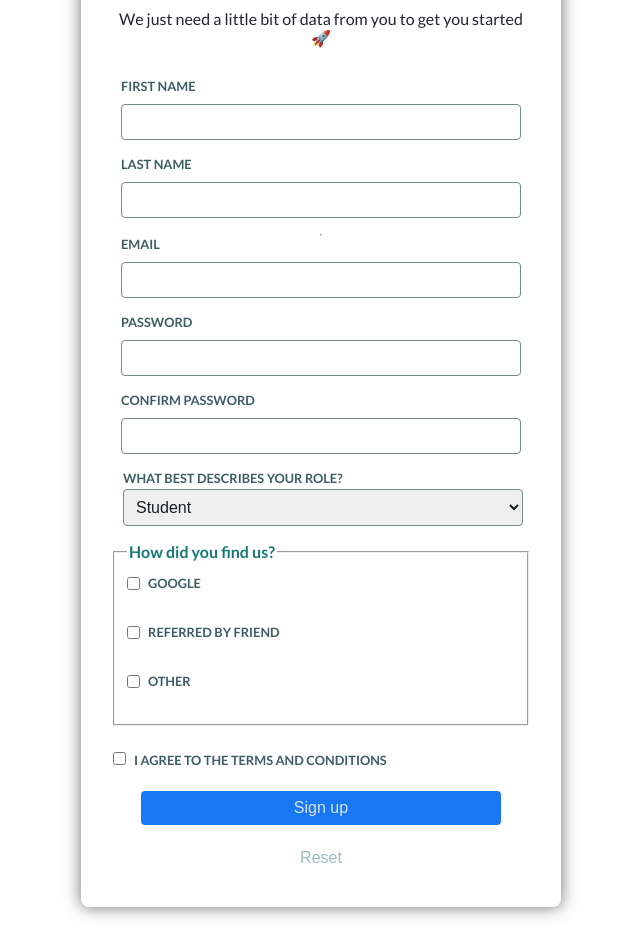
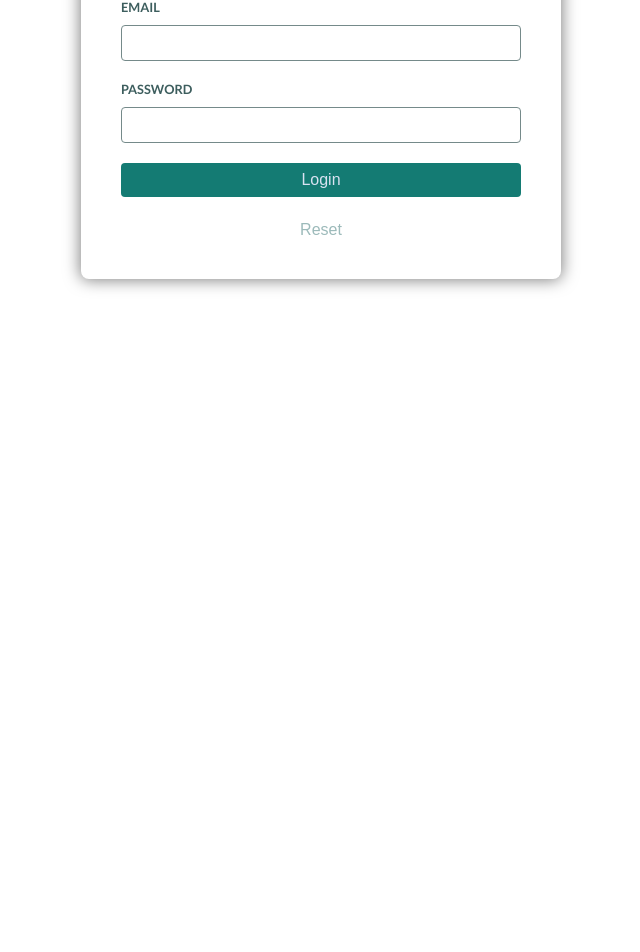
Before and after one commit to Richstar-plus/forms-user-input, a React (Vite) app: page / in a window 1280 px wide. Shown: the part 335-1287 px from the top of the page, without its empty margins (319-959 px from the left). After the commit the page ends 832 px from the top, so only its background shows below. Built offline with nearby package versions, Linux system fonts and the light colour scheme.

Commit message:
Refactor App component to use StateLogin instead of Signup; add error handling and styling to Login component

```diff
--- a/src/App.jsx
+++ b/src/App.jsx
@@ -1,4 +1,5 @@
 import Header from './components/Header.jsx';
+import StateLogin from './components/StateLogin.jsx';
 import Signup from './components/Signup.jsx';
 
 function App() {
@@ -6,7 +7,7 @@ function App() {
     <>
       <Header />
       <main>
-        <Signup />
+        <StateLogin />
       </main>
     </>
   );
--- /dev/null
+++ b/src/components/Login.css
@@ -0,0 +1,4 @@
+.login-btn {
+  width: 400px;
+  background-color: #1877F2;;
+}
--- a/src/components/Login.jsx
+++ b/src/components/Login.jsx
@@ -1,4 +1,5 @@
 import { useRef } from "react";
+import "./Login.css";
 
 export default function Login() {
   const email = useRef();
--- a/src/components/StateLogin.jsx
+++ b/src/components/StateLogin.jsx
@@ -1,4 +1,5 @@
 import { useState } from "react";
+import "./Login.css";
 
 export default function Login() {
   const [enteredValues, setEnteredValues] = useState({
@@ -6,6 +7,9 @@ export default function Login() {
     password: "",
   });
 
+  const emailInvalid = enteredValues.email.trim() !== "" &&
+    (!enteredValues.email.includes("@") ||
+    !enteredValues.email.includes("gmail.com"));
 
   function handleSubmit(event) {
     event.preventDefault();
@@ -13,7 +17,7 @@ export default function Login() {
     console.log(enteredValues.email);
   }
 
-  function hadleInputChange(identifier, value) {
+  function handleInputChange(identifier, value) {
     setEnteredValues((prevValues) => ({
       ...prevValues,
       [identifier]: value,
@@ -31,9 +35,12 @@ export default function Login() {
             id="email"
             type="email"
             name="email"
-            onChange={(event) => hadleInputChange('email', event.target.value)}
+            onChange={(event) => handleInputChange("email", event.target.value)}
             value={enteredValues.email}
           />
+          <div className="control-error">
+            {emailInvalid && <p>Please enter a valid email address.</p>}
+          </div>
         </div>
 
         <div className="control no-margin">
@@ -42,7 +49,9 @@ export default function Login() {
             id="password"
             type="password"
             name="password"
-            onChange={(event) => hadleInputChange('password', event.target.value)}
+            onChange={(event) =>
+              handleInputChange("password", event.target.value)
+            }
             value={enteredValues.password}
           />
         </div>
--- a/src/index.css
+++ b/src/index.css
@@ -121,10 +121,8 @@ fieldset {
 }
 
 .control-error {
-  color: #ffca99;
+  color: #fa432b;
   font-size: 0.8rem;
-  height: 2rem;
-  padding: 0.5rem 0;
 }
 
 .control-error p {
@@ -154,8 +152,8 @@ fieldset {
   cursor: pointer;
 }
 
-.login-btn, .submit {
-  width: 360px;
+.submit {
+  width: 400px;
   background-color: #1877F2;;
 }
 
```
